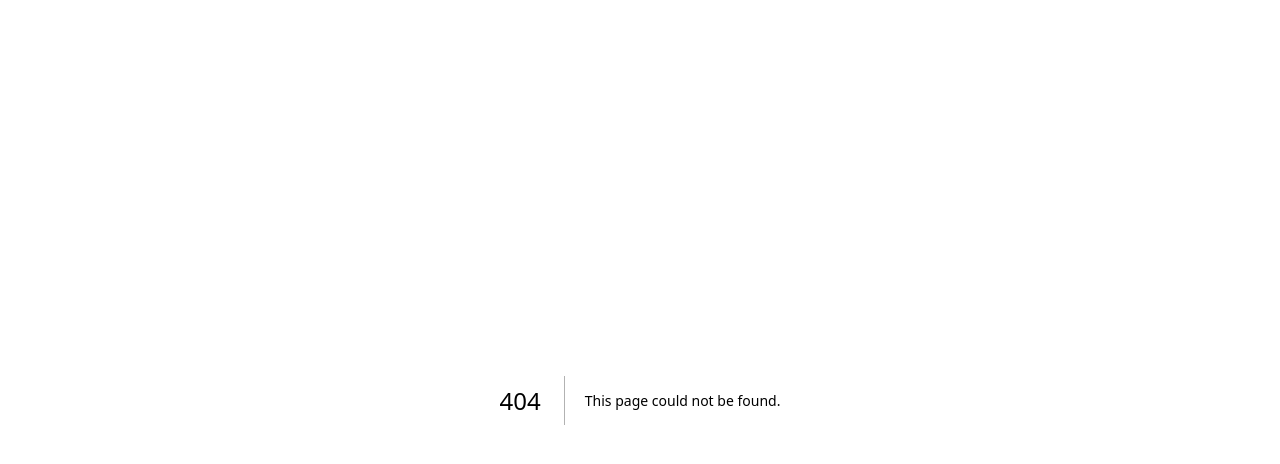
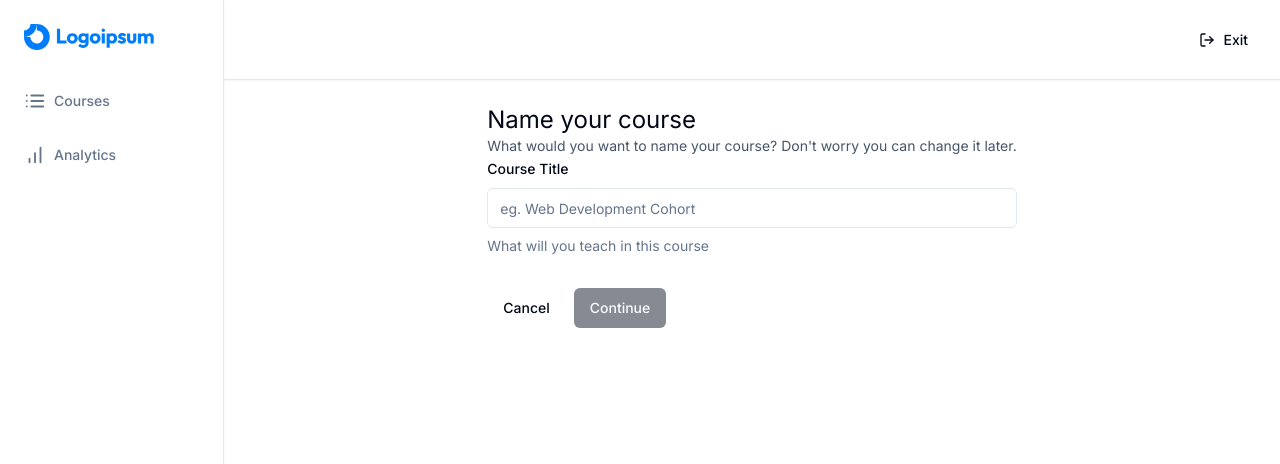
Before and after one commit to BeNikk/NewDemy, a Next.js app in the folder newdemy/: page /teacher/create in a window 1280 px wide. Before the commit this address had no page. Shown: the top 464 px of the page. Built offline with nearby package versions, Linux system fonts and the light colour scheme.

Commit message:
feat:title form creation

```diff
--- a/newdemy/app/(dashboard)/(routes)/teacher/courses/page.tsx
+++ b/newdemy/app/(dashboard)/(routes)/teacher/courses/page.tsx
@@ -1,7 +1,16 @@
+import { Button } from "@/components/ui/button";
+import Link from "next/link";
+
 const CoursePage = () => {
-    return ( <div>
-        CoursesPage
-    </div> );
+    return (
+    <div className="p-6">
+        <Link href={'/teacher/create'}>
+        <Button>
+            New Course
+        </Button>
+        </Link>
+    </div>
+    );
 }
 
 export default CoursePage;
--- /dev/null
+++ b/newdemy/app/(dashboard)/(routes)/teacher/create/page.tsx
@@ -0,0 +1,94 @@
+"use client";
+import * as z from 'zod';
+import axios from 'axios';
+import { zodResolver } from '@hookform/resolvers/zod';
+import { useForm } from 'react-hook-form';
+import { useRouter } from 'next/navigation';
+
+import {Form, FormControl,FormDescription,FormField,FormItem,FormLabel,FormMessage} from '@/components/ui/form';
+import { Button } from '@/components/ui/button';
+import { Input } from '@/components/ui/input';
+import Link from 'next/link';
+import toast from 'react-hot-toast';
+
+const formSchema=z.object({
+    title:z.string().min(1,{
+        message:"Title is required"
+
+    }),
+
+})
+
+const CreateCoursePage = () => {
+    const router=useRouter();
+    const form = useForm<z.infer<typeof formSchema>>({
+        resolver: zodResolver(formSchema),
+        defaultValues: {
+          title: "",
+        },
+      })
+      const {isSubmitting, isValid}=form.formState;
+      async function onSubmit(values: z.infer<typeof formSchema>) {
+        try{
+            const response=await axios.post('/api/course',values);
+            router.push(`/teacher/courses/${response.data.id}`);
+
+
+        }catch{
+            toast.error('Something went wrong');
+
+        }
+      }
+
+    return (
+        <div className='max-w-5xl mx-auto flex md:items-center md:justify-center md:h-full p-6'>
+            <div>
+                <h1 className='text-2xl'>
+                    Name your course
+                </h1>
+                <p className='text-sm text-slate-600'>
+                    What would you want to name your course?
+                    Don't worry you can change it later.
+                </p>
+                <Form {...form}>
+                <form onSubmit={form.handleSubmit(onSubmit)} className="space-y-8">
+                    <FormField control={form.control} name="title" render={({field})=>(
+                        <FormItem>
+                            <FormLabel>
+                                Course Title
+                            </FormLabel>
+                            <FormControl>
+                                <Input disabled={isSubmitting} placeholder='eg. Web Development Cohort' {...field} />
+                            </FormControl>
+                            <FormDescription>
+                                What will you teach in this course
+                            </FormDescription>
+                            <FormMessage/>
+                        </FormItem>
+                    )} />
+                    <div className='flex items-center gap-x-2'>
+                        <Link href={'/'}>
+                        <Button type="button" variant={'ghost'}>
+                            Cancel
+                        </Button>
+
+                        </Link>
+                        <Button type="submit" disabled={!isValid || isSubmitting}>
+                            Continue
+                        </Button>
+
+                    </div>
+
+
+
+                    </form>
+
+                </Form>
+            </div>
+
+
+        </div>
+     );
+}
+
+export default CreateCoursePage;
--- a/newdemy/app/(dashboard)/layout.tsx
+++ b/newdemy/app/(dashboard)/layout.tsx
@@ -1,5 +1,6 @@
 import Navbar from "@/components/fixed/Navbar";
 import Sidebar from "@/components/fixed/Sidebar";
+import ToasterProvider from "@/components/providers/toaster";
 import { ReactNode } from "react";
 
 const DashboardLayout = ({children}:{children:ReactNode}) => {
@@ -13,6 +14,7 @@
                 <Sidebar/>
             </div>
             <main className="md:pl-56 pt-[80px]">
+                <ToasterProvider/>
             {children}
             </main>
 
--- /dev/null
+++ b/newdemy/components/providers/toaster.tsx
@@ -0,0 +1,8 @@
+import {Toaster} from 'react-hot-toast';
+const ToasterProvider = () => {
+    return (
+        <Toaster/>
+     );
+}
+
+export default ToasterProvider;
--- /dev/null
+++ b/newdemy/components/ui/form.tsx
@@ -0,0 +1,178 @@
+"use client"
+
+import * as React from "react"
+import * as LabelPrimitive from "@radix-ui/react-label"
+import { Slot } from "@radix-ui/react-slot"
+import {
+  Controller,
+  ControllerProps,
+  FieldPath,
+  FieldValues,
+  FormProvider,
+  useFormContext,
+} from "react-hook-form"
+
+import { cn } from "@/lib/utils"
+import { Label } from "@/components/ui/label"
+
+const Form = FormProvider
+
+type FormFieldContextValue<
+  TFieldValues extends FieldValues = FieldValues,
+  TName extends FieldPath<TFieldValues> = FieldPath<TFieldValues>
+> = {
+  name: TName
+}
+
+const FormFieldContext = React.createContext<FormFieldContextValue>(
+  {} as FormFieldContextValue
+)
+
+const FormField = <
+  TFieldValues extends FieldValues = FieldValues,
+  TName extends FieldPath<TFieldValues> = FieldPath<TFieldValues>
+>({
+  ...props
+}: ControllerProps<TFieldValues, TName>) => {
+  return (
+    <FormFieldContext.Provider value={{ name: props.name }}>
+      <Controller {...props} />
+    </FormFieldContext.Provider>
+  )
+}
+
+const useFormField = () => {
+  const fieldContext = React.useContext(FormFieldContext)
+  const itemContext = React.useContext(FormItemContext)
+  const { getFieldState, formState } = useFormContext()
+
+  const fieldState = getFieldState(fieldContext.name, formState)
+
+  if (!fieldContext) {
+    throw new Error("useFormField should be used within <FormField>")
+  }
+
+  const { id } = itemContext
+
+  return {
+    id,
+    name: fieldContext.name,
+    formItemId: `${id}-form-item`,
+    formDescriptionId: `${id}-form-item-description`,
+    formMessageId: `${id}-form-item-message`,
+    ...fieldState,
+  }
+}
+
+type FormItemContextValue = {
+  id: string
+}
+
+const FormItemContext = React.createContext<FormItemContextValue>(
+  {} as FormItemContextValue
+)
+
+const FormItem = React.forwardRef<
+  HTMLDivElement,
+  React.HTMLAttributes<HTMLDivElement>
+>(({ className, ...props }, ref) => {
+  const id = React.useId()
+
+  return (
+    <FormItemContext.Provider value={{ id }}>
+      <div ref={ref} className={cn("space-y-2", className)} {...props} />
+    </FormItemContext.Provider>
+  )
+})
+FormItem.displayName = "FormItem"
+
+const FormLabel = React.forwardRef<
+  React.ElementRef<typeof LabelPrimitive.Root>,
+  React.ComponentPropsWithoutRef<typeof LabelPrimitive.Root>
+>(({ className, ...props }, ref) => {
+  const { error, formItemId } = useFormField()
+
+  return (
+    <Label
+      ref={ref}
+      className={cn(error && "text-destructive", className)}
+      htmlFor={formItemId}
+      {...props}
+    />
+  )
+})
+FormLabel.displayName = "FormLabel"
+
+const FormControl = React.forwardRef<
+  React.ElementRef<typeof Slot>,
+  React.ComponentPropsWithoutRef<typeof Slot>
+>(({ ...props }, ref) => {
+  const { error, formItemId, formDescriptionId, formMessageId } = useFormField()
+
+  return (
+    <Slot
+      ref={ref}
+      id={formItemId}
+      aria-describedby={
+        !error
+          ? `${formDescriptionId}`
+          : `${formDescriptionId} ${formMessageId}`
+      }
+      aria-invalid={!!error}
+      {...props}
+    />
+  )
+})
+FormControl.displayName = "FormControl"
+
+const FormDescription = React.forwardRef<
+  HTMLParagraphElement,
+  React.HTMLAttributes<HTMLParagraphElement>
+>(({ className, ...props }, ref) => {
+  const { formDescriptionId } = useFormField()
+
+  return (
+    <p
+      ref={ref}
+      id={formDescriptionId}
+      className={cn("text-sm text-muted-foreground", className)}
+      {...props}
+    />
+  )
+})
+FormDescription.displayName = "FormDescription"
+
+const FormMessage = React.forwardRef<
+  HTMLParagraphElement,
+  React.HTMLAttributes<HTMLParagraphElement>
+>(({ className, children, ...props }, ref) => {
+  const { error, formMessageId } = useFormField()
+  const body = error ? String(error?.message) : children
+
+  if (!body) {
+    return null
+  }
+
+  return (
+    <p
+      ref={ref}
+      id={formMessageId}
+      className={cn("text-sm font-medium text-destructive", className)}
+      {...props}
+    >
+      {body}
+    </p>
+  )
+})
+FormMessage.displayName = "FormMessage"
+
+export {
+  useFormField,
+  Form,
+  FormItem,
+  FormLabel,
+  FormControl,
+  FormDescription,
+  FormMessage,
+  FormField,
+}
--- /dev/null
+++ b/newdemy/components/ui/input.tsx
@@ -0,0 +1,25 @@
+import * as React from "react"
+
+import { cn } from "@/lib/utils"
+
+export interface InputProps
+  extends React.InputHTMLAttributes<HTMLInputElement> {}
+
+const Input = React.forwardRef<HTMLInputElement, InputProps>(
+  ({ className, type, ...props }, ref) => {
+    return (
+      <input
+        type={type}
+        className={cn(
+          "flex h-10 w-full rounded-md border border-input bg-background px-3 py-2 text-sm ring-offset-background file:border-0 file:bg-transparent file:text-sm file:font-medium placeholder:text-muted-foreground focus-visible:outline-none focus-visible:ring-2 focus-visible:ring-ring focus-visible:ring-offset-2 disabled:cursor-not-allowed disabled:opacity-50",
+          className
+        )}
+        ref={ref}
+        {...props}
+      />
+    )
+  }
+)
+Input.displayName = "Input"
+
+export { Input }
--- /dev/null
+++ b/newdemy/components/ui/label.tsx
@@ -0,0 +1,26 @@
+"use client"
+
+import * as React from "react"
+import * as LabelPrimitive from "@radix-ui/react-label"
+import { cva, type VariantProps } from "class-variance-authority"
+
+import { cn } from "@/lib/utils"
+
+const labelVariants = cva(
+  "text-sm font-medium leading-none peer-disabled:cursor-not-allowed peer-disabled:opacity-70"
+)
+
+const Label = React.forwardRef<
+  React.ElementRef<typeof LabelPrimitive.Root>,
+  React.ComponentPropsWithoutRef<typeof LabelPrimitive.Root> &
+    VariantProps<typeof labelVariants>
+>(({ className, ...props }, ref) => (
+  <LabelPrimitive.Root
+    ref={ref}
+    className={cn(labelVariants(), className)}
+    {...props}
+  />
+))
+Label.displayName = LabelPrimitive.Root.displayName
+
+export { Label }
```
Also changed, not shown: newdemy/package.json (+7 -1 lines), 1 other file (tests, documents, lock files or other folders).
